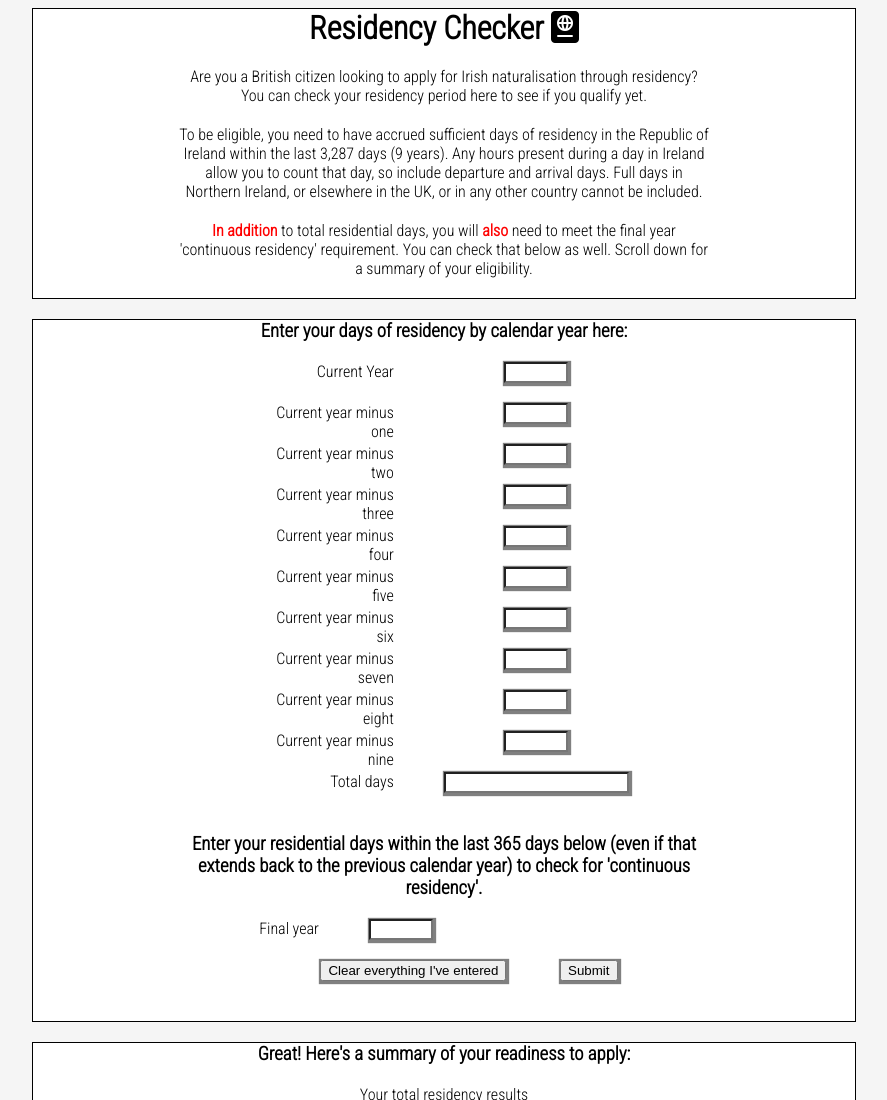
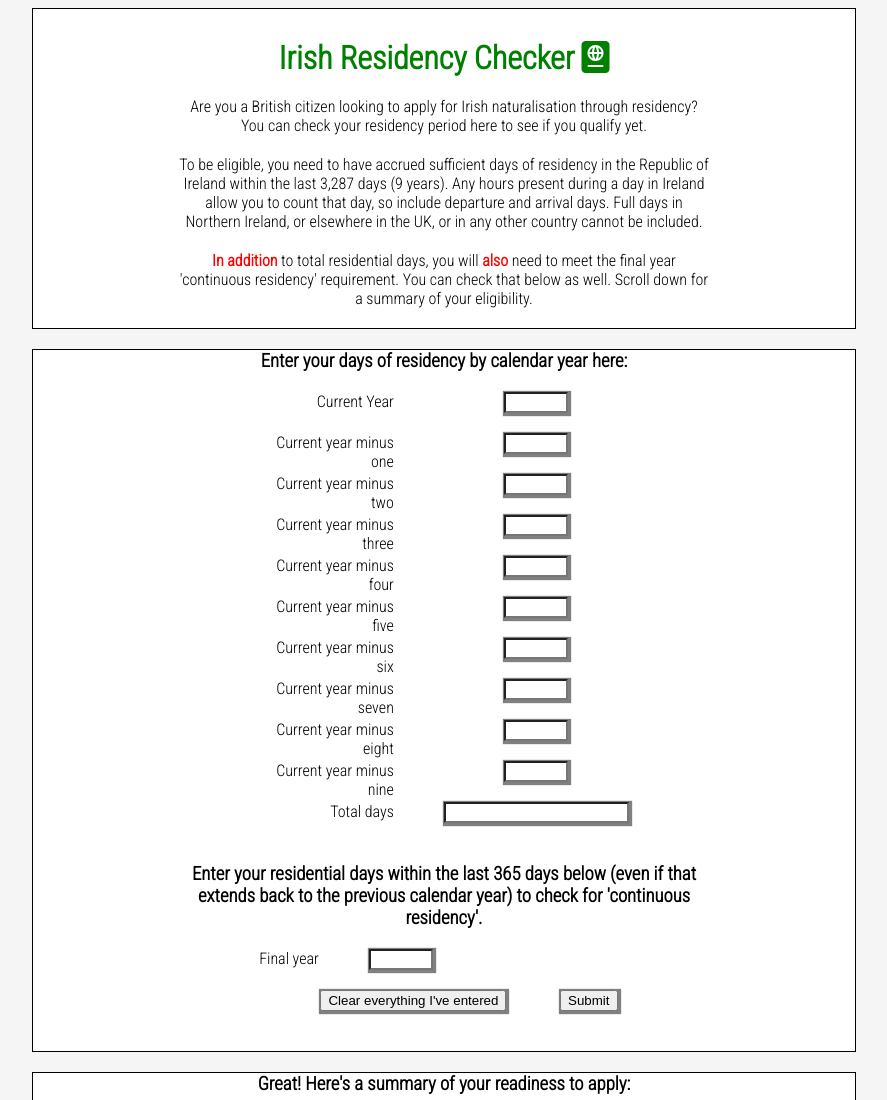
Before and after one commit to BlueBindy/residency-checker, a plain HTML site: page index.html in a window 1280 px wide. Shown: the top 1100 px of the page, without its empty margins (196-1083 px from the left). Drawn offline with Linux system fonts and the light colour scheme.

Commit message:
Style: change heading logo and icon to green

```diff
--- a/assets/css/style.css
+++ b/assets/css/style.css
@@ -14,6 +14,10 @@ b {
     color: red;
 }
 
+.logo-green {
+    color:green;
+}
+
 p, h1, h2, h3 {
     max-width: 65%;
     margin: auto;
@@ -25,6 +29,10 @@ header, .total-residence, .results {
     margin-bottom: 20px;
     background-color: white;
     max-width: 65%;
+}
+
+.header {
+    padding-top: 30px;
 }
 
 .days-section {
--- a/index.html
+++ b/index.html
@@ -17,7 +17,7 @@
 
 <body>
     <header class="header">
-        <h1>Residency Checker <i class="fa-solid fa-passport"></i></h1>
+        <h1 class="logo-green"> Irish Residency Checker <i class="fa-solid fa-passport"></i></h1>
         <p>Are you a British citizen looking to apply for Irish naturalisation through residency? You can check your
             residency period here to see if you qualify yet.</p>
         <p>To be eligible, you need to have accrued sufficient days of residency in the Republic of Ireland within the
```
